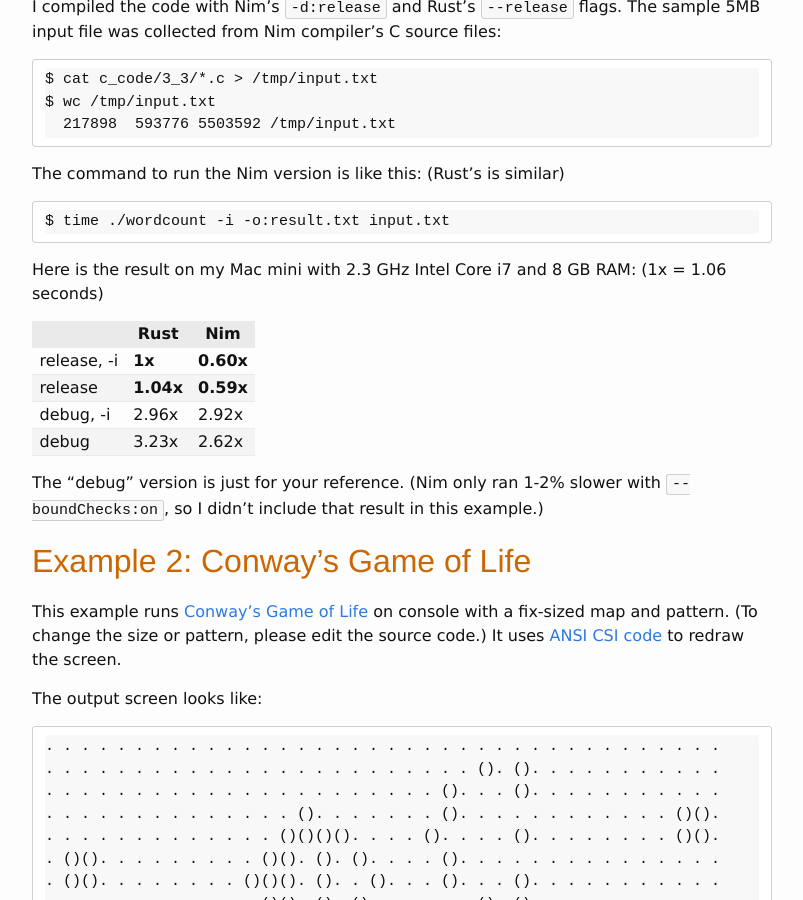
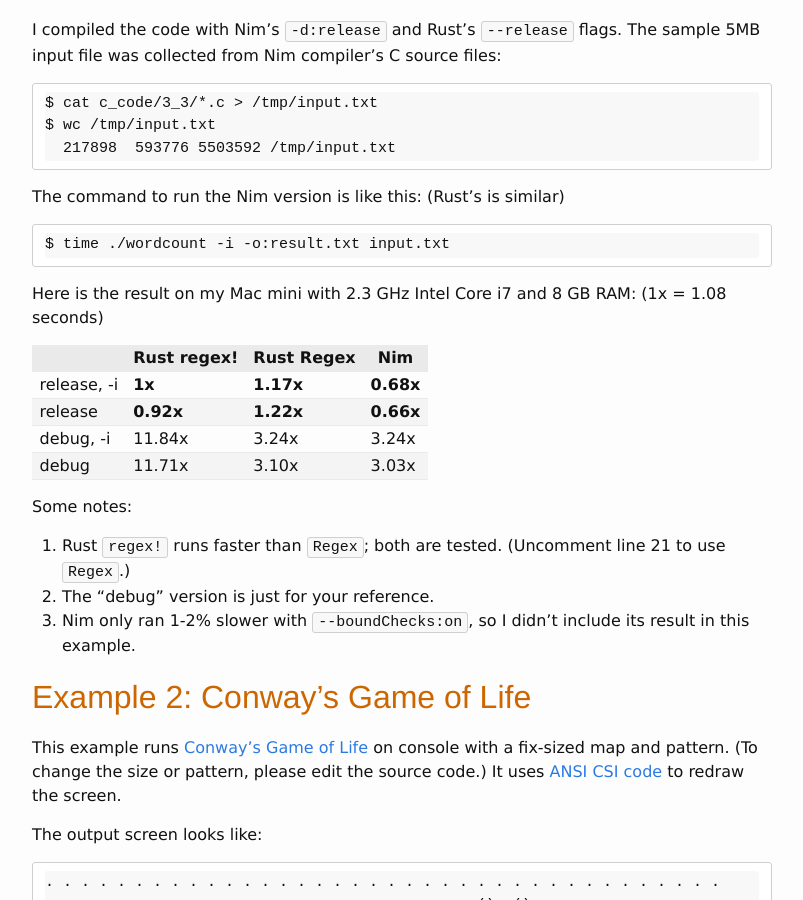
Before and after one commit to arthurtw/arthurtw.github.io, a Jekyll site: the page built from _posts/2015-01-12-quick-comparison-nim-vs-rust.md, in a window 1280 px wide and 900 px high, scrolled down 3562 px. Shown: the whole window, without its empty margins (238-1041 px from the left). Built offline with Jekyll 4.4.1, drawn with Linux system fonts in a browser that asks for light colours; some of the changed text lies outside the part shown.

Commit message:
Add results with Rust regex! macro

```diff
--- a/_posts/2015-01-12-quick-comparison-nim-vs-rust.md
+++ b/_posts/2015-01-12-quick-comparison-nim-vs-rust.md
@@ -3,7 +3,7 @@ title: A Quick Comparison of Nim vs. Rust
 layout: post
 ---
 
-> EDIT (Jan-13): Use Nim’s `-d:release` instead of `--opt:speed` flag which made Nim running 2~2.5x faster. Use Rust’s `collections::HashMap` instead of `BTreeMap` for fair comparison with Nim.
+> EDIT (Jan-13): Use Nim’s `-d:release` instead of `--opt:speed` flag which made Nim running 2~2.5x faster. Use Rust’s `regex!` macro, and `collections::HashMap` instead of `BTreeMap`.
 
 [Rust](http://www.rust-lang.org/) and [Nim](http://nim-lang.org/) are the two new programming languages I have been following for a while. Shortly after my previous [blog post](arthurtw.github.io/2014/12/21/rust-anti-sloppy-programming-language.html) about Rust, [Nim 0.10.2](http://nim-lang.org/news.html#Z2014-12-29-version-0-10-2-released) was out. This led me to take a closer look at Nim, and, naturally, compare it with Rust.
 
@@ -95,7 +95,8 @@ fn do_work(cfg: &config::Config) -> IoResult<()> {
     // Parse words
     let mut map = collections::HashMap::<String, u32>::new();
     // let mut map = btree_map::BTreeMap::<String, u32>::new();
-    let re = Regex::new(r"\w+").unwrap();
+    let re = regex!(r"\w+");
+    // let re = Regex::new(r"\w+").unwrap();
     for reader in readers.iter_mut() {
         for line in reader.lines() {
             for caps in re.captures_iter(line.unwrap().as_slice()) {
@@ -140,16 +141,20 @@ The command to run the Nim version is like this: (Rust’s is similar)
 
     $ time ./wordcount -i -o:result.txt input.txt
 
-Here is the result on my Mac mini with 2.3 GHz Intel Core i7 and 8 GB RAM: (1x = 1.06 seconds)
+Here is the result on my Mac mini with 2.3 GHz Intel Core i7 and 8 GB RAM: (1x = 1.08 seconds)
 
-|         | Rust  | Nim   |
---------- | ----- | ----- |
-release, -i | **1x**  | **0.60x** |
-release   | **1.04x** | **0.59x** |
-debug, -i | 2.96x | 2.92x |
-debug     | 3.23x | 2.62x |
+|           | Rust regex! | Rust Regex | Nim   |
+----------- | ----------- | ---------- | ----- |
+release, -i | **1x**      | **1.17x**  | **0.68x** |
+release     | **0.92x**   | **1.22x**  | **0.66x** |
+debug, -i   | 11.84x      | 3.24x      | 3.24x |
+debug       | 11.71x      | 3.10x      | 3.03x |
 
-The “debug” version is just for your reference. (Nim only ran 1-2% slower with `--boundChecks:on`, so I didn’t include that result in this example.)
+Some notes:
+
+1. Rust `regex!` runs faster than `Regex`; both are tested. (Uncomment line 21 to use `Regex`.)
+1. The “debug” version is just for your reference.
+1. Nim only ran 1-2% slower with `--boundChecks:on`, so I didn’t include its result in this example.
 
 ## Example 2: Conway’s Game of Life
 
```
Also changed, not shown: other parts of _posts/2015-01-12-quick-comparison-nim-vs-rust.md (+1 -1 lines).
